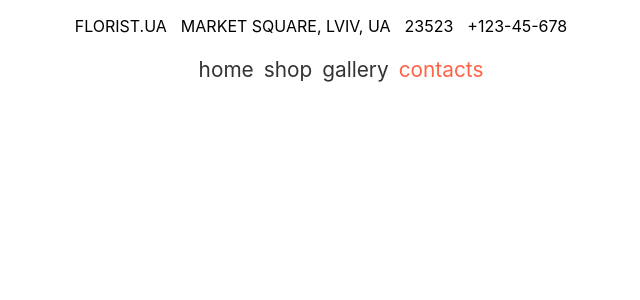
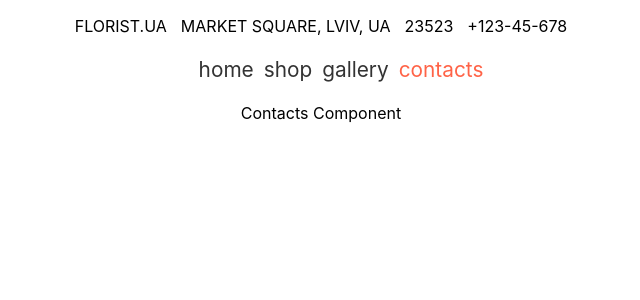
Before and after one commit to DmMhs/Florist-board, a React (Create React App) app: page /contacts in a window 1280 px wide. Shown: the top 300 px of the page, without its empty margins (319-959 px from the left). Built offline with nearby package versions, Linux system fonts and the light colour scheme.

Commit message:
Add new empty components

```diff
--- a/src/App.tsx
+++ b/src/App.tsx
@@ -1,8 +1,12 @@
 import React, { Component } from 'react';
-import { BrowserRouter } from 'react-router-dom';
+import { BrowserRouter, Route, Switch } from 'react-router-dom';
 
 import './App.css';
 import Header from './components/Header/Header';
+import Shop from './components/Shop/Shop';
+import Gallery from './components/Gallery/Gallery';
+import contacts from './components/Contacts/Contacts';
+import Home from './components/Home/Home';
 
 class App extends Component {
   render() {
@@ -10,6 +14,12 @@ class App extends Component {
       <BrowserRouter>
         <div className="App">
           <Header />
+          <Switch>
+            <Route path="/" exact component={Home}/>
+            <Route path="/shop" component={Shop}/>
+            <Route path="/gallery" component={Gallery}/>
+            <Route path="/contacts" component={contacts}/>
+          </Switch>
         </div>
       </BrowserRouter>
 
--- /dev/null
+++ b/src/components/Contacts/Contacts.tsx
@@ -0,0 +1,11 @@
+import React from 'react';
+
+const contacts = () => {
+    return (
+        <div className="Contacts">
+        Contacts Component
+        </div>
+    );
+};
+
+export default contacts;
--- /dev/null
+++ b/src/components/Gallery/Gallery.tsx
@@ -0,0 +1,11 @@
+import React from 'react';
+
+const gallery = () => {
+    return (
+        <div className="Gallery">
+        Gallery Component
+        </div>
+    );
+};
+
+export default gallery;
--- /dev/null
+++ b/src/components/Home/Home.tsx
@@ -0,0 +1,11 @@
+import React from 'react';
+
+const home = () => {
+    return (
+        <div className="Home">
+        Home Component
+        </div>
+    );
+};
+
+export default home;
--- /dev/null
+++ b/src/components/Shop/Shop.tsx
@@ -0,0 +1,11 @@
+import React from 'react';
+
+const shop = () => {
+    return (
+        <div className="Shop">
+        Shop Component
+        </div>
+    );
+};
+
+export default shop;
```
